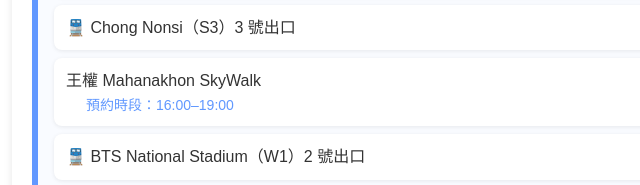
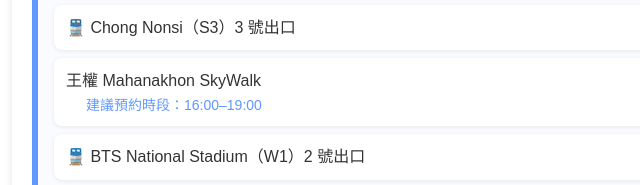
Before and after one commit to hungchiai/hunghungtravel, a plain HTML site: page index.html in a window 1280 px wide. Shown: the part 2251-2436 px from the top of the page, 178-818 px from the left. Drawn offline with Linux system fonts and the light colour scheme.

Commit message:
Update index.html

```diff
--- a/index.html
+++ b/index.html
@@ -372,7 +372,7 @@
 
  <div class="spot food-link" onclick="openCard('mahanakhon')">
     王權 Mahanakhon SkyWalk
-      <div class="time">預約時段：16:00–19:00</div>
+      <div class="time">建議預約時段：16:00–19:00</div>
 </div>
 
 
```
